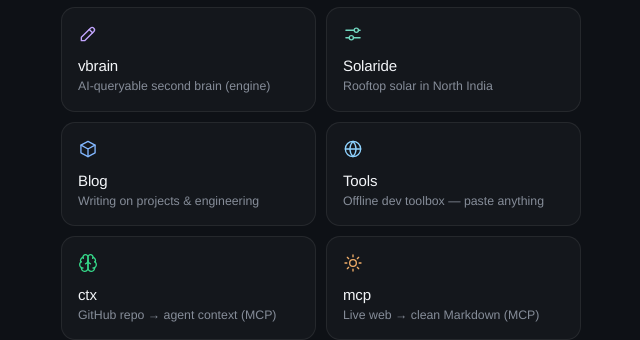
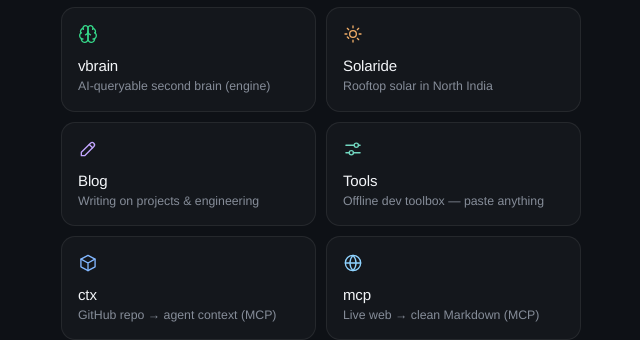
Before and after one commit to vanshulgoyal101/vanshul-links, a website: page index.html in a window 1280 px wide. Shown: the part 407-747 px from the top of the page, without its empty margins (319-959 px from the left). Drawn offline with Linux system fonts and the light colour scheme.

Commit message:
fix: restore project card icons

```diff
--- a/index.html
+++ b/index.html
@@ -243,12 +243,12 @@
     .card .icon { color: var(--brand-green); }
     .card:nth-child(1) .icon { color: #ff8c7a; }
     .card:nth-child(2) .icon { color: #f4c95d; }
-    .card:nth-child(3) .icon { color: #c3a6ff; }
-    .card:nth-child(4) .icon { color: #72d7c0; }
-    .card:nth-child(5) .icon { color: #82b7ff; }
-    .card:nth-child(6) .icon { color: #8fd3ff; }
-    .card:nth-child(7) .icon { color: var(--brand-green); }
-    .card:nth-child(8) .icon { color: #f2ae68; }
+    .card:nth-child(3) .icon { color: var(--brand-green); }
+    .card:nth-child(4) .icon { color: #f2ae68; }
+    .card:nth-child(5) .icon { color: #c3a6ff; }
+    .card:nth-child(6) .icon { color: #72d7c0; }
+    .card:nth-child(7) .icon { color: #82b7ff; }
+    .card:nth-child(8) .icon { color: #8fd3ff; }
     .card .label { font-weight: 550; font-size: .94rem; letter-spacing: -0.01em; }
     .card .sub { font-weight: 400; font-size: .77rem; color: var(--muted); line-height: 1.4; margin-top: 4px; }
     @media (hover: hover) {
@@ -341,7 +341,7 @@
 
           <a class="card" href="https://vbrain.vanshul.com" target="_blank" rel="noopener">
             <span class="icon" aria-hidden="true">
-              <svg viewBox="0 0 24 24" fill="none" stroke="currentColor" stroke-width="1.6" stroke-linecap="round" stroke-linejoin="round"><path d="M4 20h4L19 9a2.83 2.83 0 0 0-4-4L4 16z"/><path d="m13.5 6.5 4 4"/></svg>
+              <svg viewBox="0 0 24 24" fill="none" stroke="currentColor" stroke-width="1.6" stroke-linecap="round" stroke-linejoin="round"><path d="M12 5a3 3 0 1 0-5.997.125 4 4 0 0 0-2.526 5.77 4 4 0 0 0 .556 6.588A4 4 0 1 0 12 18Z"/><path d="M12 5a3 3 0 1 1 5.997.125 4 4 0 0 1 2.526 5.77 4 4 0 0 1-.556 6.588A4 4 0 1 1 12 18Z"/><path d="M15 13a4.5 4.5 0 0 1-3-4 4.5 4.5 0 0 1-3 4"/><path d="M17.599 6.5a3 3 0 0 0 .399-1.375M6.003 5.125A3 3 0 0 0 6.401 6.5M3.477 10.896a4 4 0 0 1 .585-.396M19.938 10.5a4 4 0 0 1 .585.396M6 18a4 4 0 0 1-1.967-.516M19.967 17.484A4 4 0 0 1 18 18"/></svg>
             </span>
             <span class="label">vbrain</span>
             <span class="sub">AI-queryable second brain (engine)</span>
@@ -349,7 +349,7 @@
 
           <a class="card" href="https://solaride.in" target="_blank" rel="noopener">
             <span class="icon" aria-hidden="true">
-              <svg viewBox="0 0 24 24" fill="none" stroke="currentColor" stroke-width="1.6" stroke-linecap="round" stroke-linejoin="round"><path d="M3.5 7.5h10M18.5 7.5h2M3.5 16.5h4M12.5 16.5h8"/><circle cx="16" cy="7.5" r="2.5"/><circle cx="10" cy="16.5" r="2.5"/></svg>
+              <svg viewBox="0 0 24 24" fill="none" stroke="currentColor" stroke-width="1.6" stroke-linecap="round" stroke-linejoin="round"><circle cx="12" cy="12" r="4"/><path d="M12 2.4v2.2M12 19.4v2.2M2.4 12h2.2M19.4 12h2.2M5.2 5.2l1.6 1.6M17.2 17.2l1.6 1.6M18.8 5.2l-1.6 1.6M6.8 17.2l-1.6-1.6"/></svg>
             </span>
             <span class="label">Solaride</span>
             <span class="sub">Rooftop solar in North India</span>
@@ -357,7 +357,7 @@
 
           <a class="card" href="https://blog.vanshul.com" target="_blank" rel="noopener">
             <span class="icon" aria-hidden="true">
-              <svg viewBox="0 0 24 24" fill="none" stroke="currentColor" stroke-width="1.6" stroke-linecap="round" stroke-linejoin="round"><path d="M12 2.8 20.5 7.4v9.2L12 21.2 3.5 16.6V7.4z"/><path d="M3.7 7.3 12 12l8.3-4.7M12 12v9.2"/></svg>
+              <svg viewBox="0 0 24 24" fill="none" stroke="currentColor" stroke-width="1.6" stroke-linecap="round" stroke-linejoin="round"><path d="M4 20h4L19 9a2.83 2.83 0 0 0-4-4L4 16z"/><path d="m13.5 6.5 4 4"/></svg>
             </span>
             <span class="label">Blog</span>
             <span class="sub">Writing on projects &amp; engineering</span>
@@ -365,7 +365,7 @@
 
           <a class="card" href="https://tools.vanshul.com" target="_blank" rel="noopener">
             <span class="icon" aria-hidden="true">
-              <svg viewBox="0 0 24 24" fill="none" stroke="currentColor" stroke-width="1.6" stroke-linecap="round" stroke-linejoin="round"><circle cx="12" cy="12" r="9.2"/><path d="M2.8 12h18.4"/><path d="M12 2.8a13.4 13.4 0 0 1 0 18.4 13.4 13.4 0 0 1 0-18.4z"/></svg>
+              <svg viewBox="0 0 24 24" fill="none" stroke="currentColor" stroke-width="1.6" stroke-linecap="round" stroke-linejoin="round"><path d="M3.5 7.5h10M18.5 7.5h2M3.5 16.5h4M12.5 16.5h8"/><circle cx="16" cy="7.5" r="2.5"/><circle cx="10" cy="16.5" r="2.5"/></svg>
             </span>
             <span class="label">Tools</span>
             <span class="sub">Offline dev toolbox — paste anything</span>
@@ -373,7 +373,7 @@
 
           <a class="card" href="https://ctx.vanshul.com" target="_blank" rel="noopener">
             <span class="icon" aria-hidden="true">
-              <svg viewBox="0 0 24 24" fill="none" stroke="currentColor" stroke-width="1.6" stroke-linecap="round" stroke-linejoin="round"><path d="M12 5a3 3 0 1 0-5.997.125 4 4 0 0 0-2.526 5.77 4 4 0 0 0 .556 6.588A4 4 0 1 0 12 18Z"/><path d="M12 5a3 3 0 1 1 5.997.125 4 4 0 0 1 2.526 5.77 4 4 0 0 1-.556 6.588A4 4 0 1 1 12 18Z"/><path d="M15 13a4.5 4.5 0 0 1-3-4 4.5 4.5 0 0 1-3 4"/><path d="M17.599 6.5a3 3 0 0 0 .399-1.375M6.003 5.125A3 3 0 0 0 6.401 6.5M3.477 10.896a4 4 0 0 1 .585-.396M19.938 10.5a4 4 0 0 1 .585.396M6 18a4 4 0 0 1-1.967-.516M19.967 17.484A4 4 0 0 1 18 18"/></svg>
+              <svg viewBox="0 0 24 24" fill="none" stroke="currentColor" stroke-width="1.6" stroke-linecap="round" stroke-linejoin="round"><path d="M12 2.8 20.5 7.4v9.2L12 21.2 3.5 16.6V7.4z"/><path d="M3.7 7.3 12 12l8.3-4.7M12 12v9.2"/></svg>
             </span>
             <span class="label">ctx</span>
             <span class="sub">GitHub repo → agent context (MCP)</span>
@@ -381,7 +381,7 @@
 
           <a class="card" href="https://mcp.vanshul.com" target="_blank" rel="noopener">
             <span class="icon" aria-hidden="true">
-              <svg viewBox="0 0 24 24" fill="none" stroke="currentColor" stroke-width="1.6" stroke-linecap="round" stroke-linejoin="round"><circle cx="12" cy="12" r="4"/><path d="M12 2.4v2.2M12 19.4v2.2M2.4 12h2.2M19.4 12h2.2M5.2 5.2l1.6 1.6M17.2 17.2l1.6 1.6M18.8 5.2l-1.6 1.6M6.8 17.2l-1.6 1.6"/></svg>
+              <svg viewBox="0 0 24 24" fill="none" stroke="currentColor" stroke-width="1.6" stroke-linecap="round" stroke-linejoin="round"><circle cx="12" cy="12" r="9.2"/><path d="M2.8 12h18.4"/><path d="M12 2.8a13.4 13.4 0 0 1 0 18.4 13.4 13.4 0 0 1 0-18.4z"/></svg>
             </span>
             <span class="label">mcp</span>
             <span class="sub">Live web → clean Markdown (MCP)</span>
```
